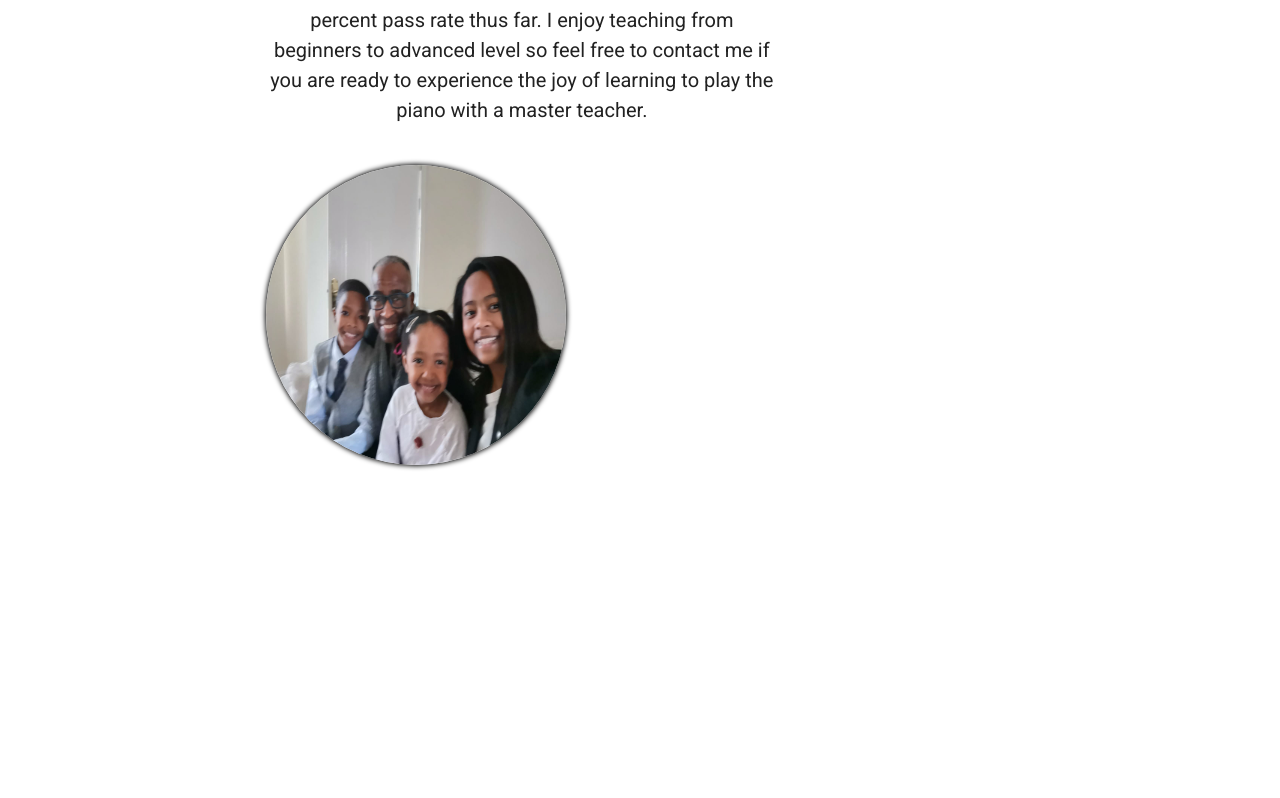
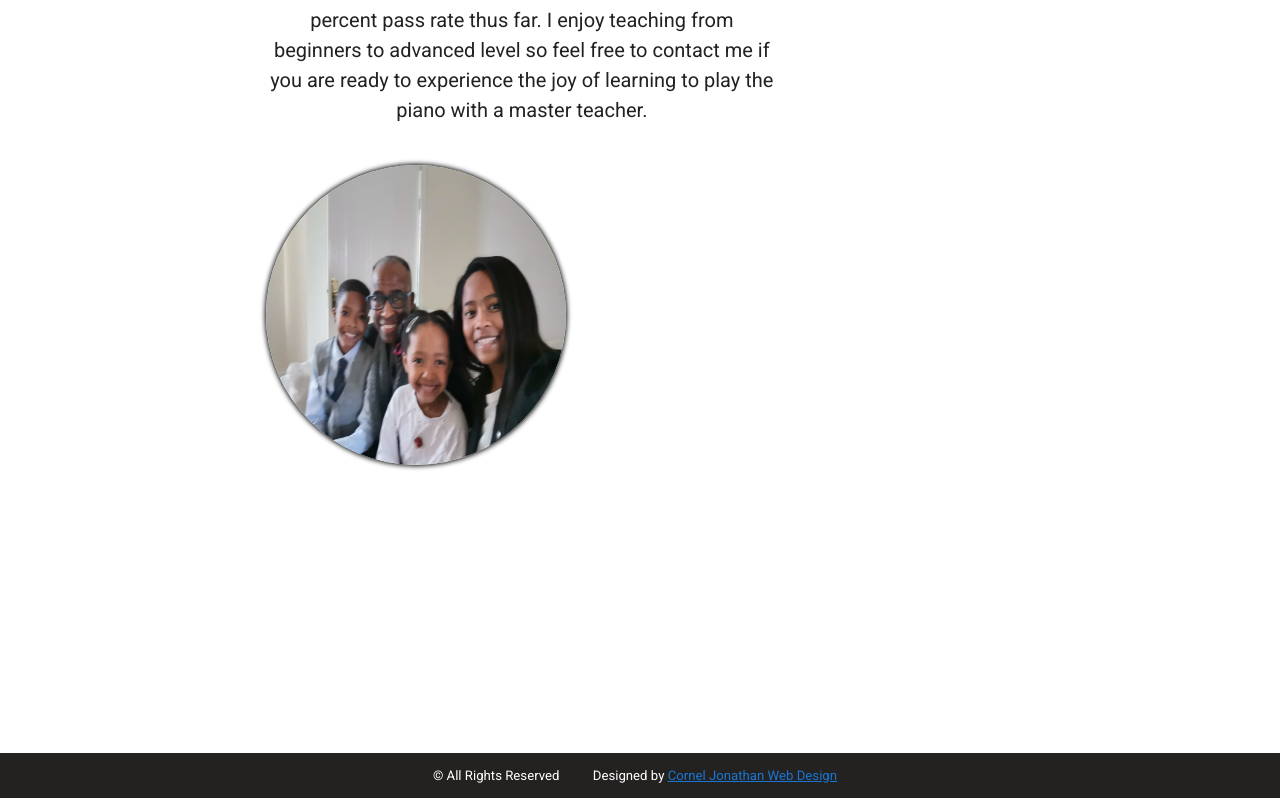
Before and after one commit to Hi-Im-Jony/pieter-piano, a Vue app: page / in a window 1280 px wide. Shown: the part 3006-3804 px from the top of the page. Before the commit the page ends 3759 px from the top, so only its background shows below. Built offline with nearby package versions, Linux system fonts and the light colour scheme.

Commit message:
added footer

```diff
--- a/src/views/Home.vue
+++ b/src/views/Home.vue
@@ -4,6 +4,7 @@
       <welcome-text />
       <pros />
       <about />
+      <my-footer />
     </div>
   </div>
 </template>
@@ -12,6 +13,7 @@
 import WelcomeText from "../components/welcome-text.vue";
 import Pros from "../components/pros.vue";
 import About from "../components/about.vue";
+import myFooter from "../components/my-footer.vue";
 
 export default {
   name: "Home",
@@ -19,6 +21,7 @@ export default {
     WelcomeText,
     Pros,
     About,
+    myFooter,
   },
 };
 </script>
```
